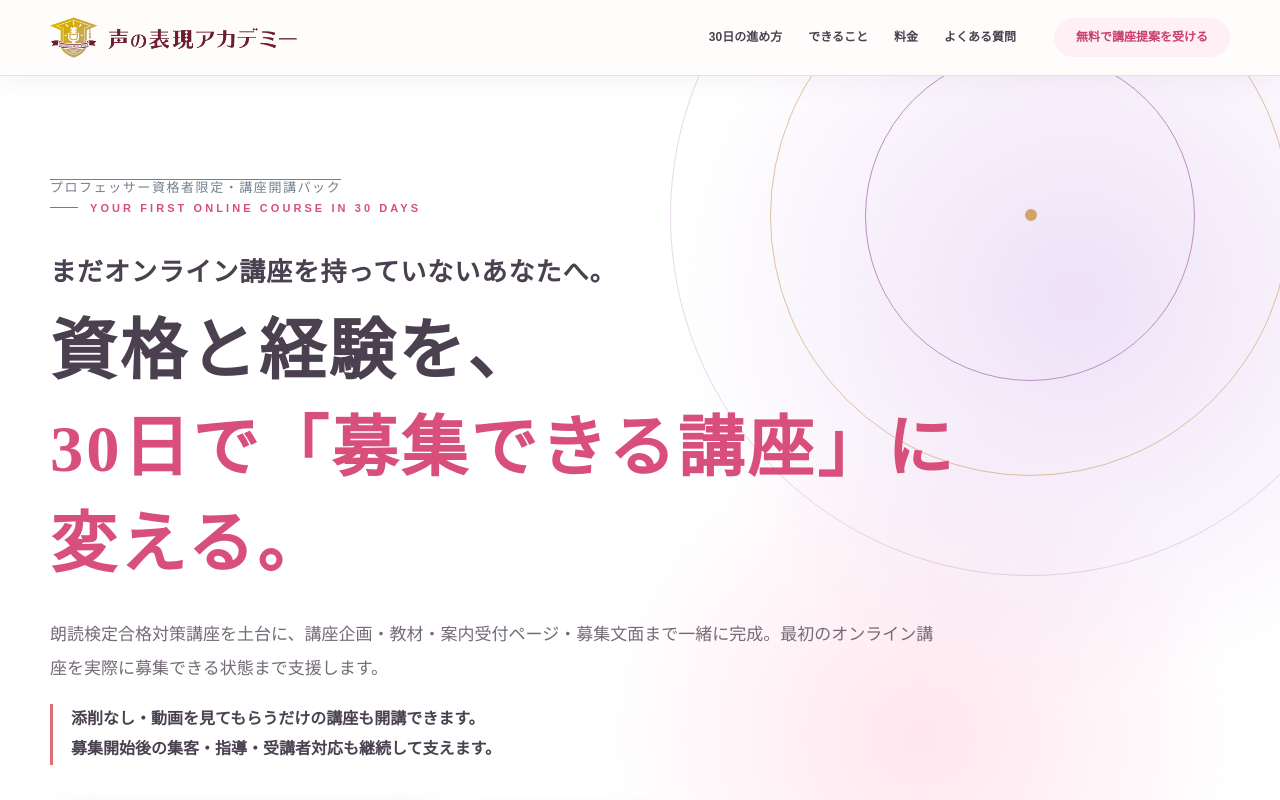
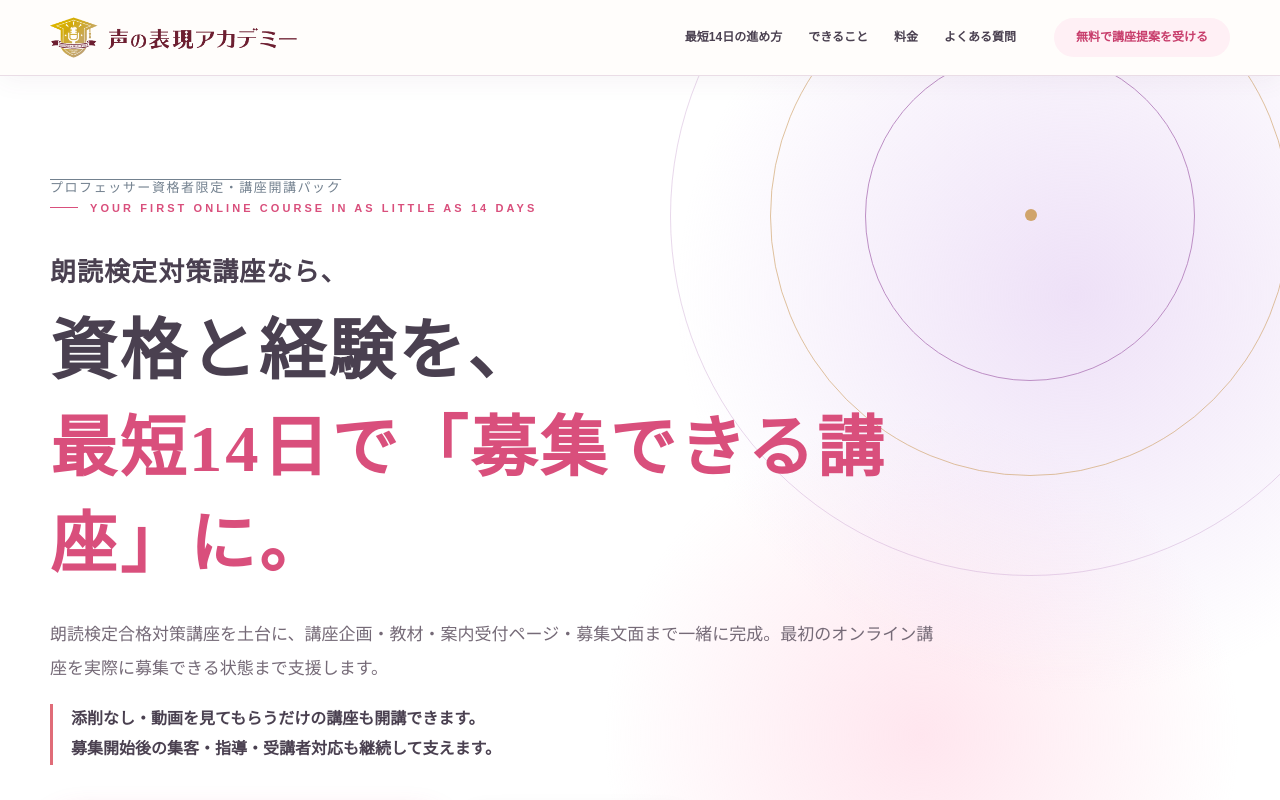
Before and after one commit to yuryuki-ai/koeaca, a Next.js app: page /koeaca/ in a window 1280 px wide. Shown: the top 800 px of the page. Built offline with nearby package versions, Linux system fonts and the light colour scheme.

Commit message:
朗読検定対策講座を最短14日訴求に変更

```diff
--- a/app/layout.tsx
+++ b/app/layout.tsx
@@ -2,11 +2,11 @@ import type { Metadata } from "next";
 import "./globals.css";
 
 export const metadata: Metadata = (() => {
-  const title = "声の表現アカデミー｜30日で募集できるオンライン講座へ";
-  const description = "まだオンライン講座を持っていないプロフェッサー資格者へ。資格と経験を、30日を目安に募集できる講座へ変える開講パッケージ。";
+  const title = "声の表現アカデミー｜朗読検定対策講座なら最短14日で募集開始";
+  const description = "まだオンライン講座を持っていないプロフェッサー資格者へ。朗読検定対策講座なら、資格と経験を最短14日を目安に募集できる講座へ変えます。";
   return {
     metadataBase:new URL("https://yuryuki-ai.github.io/koeaca/"), title, description,
-    openGraph:{title,description,type:"website",images:[{url:"/koeaca/og.png",width:1732,height:910,alt:"声の表現アカデミー 資格と経験を、30日で募集できる講座に。"}]},
+    openGraph:{title,description,type:"website",images:[{url:"/koeaca/og.png",width:1732,height:910,alt:"声の表現アカデミー 朗読検定対策講座なら最短14日で募集開始。"}]},
     twitter:{card:"summary_large_image",title,description,images:["/koeaca/og.png"]}
   };
 })();
--- a/app/page.tsx
+++ b/app/page.tsx
@@ -6,17 +6,17 @@ const formEmbedUrl = "https://docs.google.com/forms/d/e/1FAIpQLSd-dsCGZZ_4IYSzju
 
 export default function Home() {
   return <main>
-    <header className="header"><a className="brandLogo" href="#top" aria-label="声の表現アカデミー トップへ"><span className="brandLogoCrop"><img src="/koeaca/koe-academy-logo-sheet.png" alt="声の表現アカデミー"/></span></a><nav><a href="#how">30日の進め方</a><a href="#features">できること</a><a href="#price">料金</a><a href="#faq">よくある質問</a></nav><a className="headerCta" href={inquiryUrl}>無料で講座提案を受ける</a></header>
+    <header className="header"><a className="brandLogo" href="#top" aria-label="声の表現アカデミー トップへ"><span className="brandLogoCrop"><img src="/koeaca/koe-academy-logo-sheet.png" alt="声の表現アカデミー"/></span></a><nav><a href="#how">最短14日の進め方</a><a href="#features">できること</a><a href="#price">料金</a><a href="#faq">よくある質問</a></nav><a className="headerCta" href={inquiryUrl}>無料で講座提案を受ける</a></header>
 
     <section className="hero" id="top">
       <div className="rings" aria-hidden="true"><i/><i/><i/><b/></div>
       <div className="heroInner">
         <p className="overline">プロフェッサー資格者限定・講座開講パック</p>
-        <p className="campaign">YOUR FIRST ONLINE COURSE IN 30 DAYS</p>
-        <h1><span className="heroTarget">まだオンライン講座を持っていないあなたへ。</span>資格と経験を、<br/><em>30日で「募集できる講座」に変える。</em></h1>
+        <p className="campaign">YOUR FIRST ONLINE COURSE IN AS LITTLE AS 14 DAYS</p>
+        <h1><span className="heroTarget">朗読検定対策講座なら、</span>資格と経験を、<br/><em>最短14日で「募集できる講座」に。</em></h1>
         <p className="heroLead">朗読検定合格対策講座を土台に、講座企画・教材・案内受付ページ・募集文面まで一緒に完成。最初のオンライン講座を実際に募集できる状態まで支援します。</p>
         <p className="heroPromise">添削なし・動画を見てもらうだけの講座も開講できます。<br/>募集開始後の集客・指導・受講者対応も継続して支えます。</p>
-        <div className="heroActions"><a className="button primary" href={inquiryUrl}>自分専用のオンライン講座提案を受ける <span>→</span></a><a className="button secondary" href="#how">30日間の進め方を見る</a></div>
+        <div className="heroActions"><a className="button primary" href={inquiryUrl}>自分専用のオンライン講座提案を受ける <span>→</span></a><a className="button secondary" href="#how">最短14日の進め方を見る</a></div>
         <p className="heroReassurance">まずは無料で、あなたに合う最初の講座・対象者・開講手順をご提案します。相談だけでお申込みにはなりません。</p>
         <p className="limit"><b>個別支援のため合計20名様限定</b><span>初期費用を抑えて始める</span><strong>¥132,000<small>（税込）</small></strong></p>
       </div>
@@ -41,14 +41,12 @@ export default function Home() {
     </section>
 
     <section className="how section" id="how">
-      <div className="sectionTitle centered"><span>YOUR 30-DAY LAUNCH PLAN</span><h2>30日を目安に、<br/><em>募集できる講座まで完成。</em></h2><p className="timelineLead">何を教えるか決めるところから、案内ページを公開して募集を始めるところまで、順番に進めます。</p></div>
+      <div className="sectionTitle centered"><span>YOUR 14-DAY LAUNCH PLAN</span><h2>朗読検定対策講座なら、<br/><em>最短14日で募集開始。</em></h2><p className="timelineLead">既存の講座フォーマットを活用し、講座内容を整えるところから、案内ページを公開して募集を始めるところまで進めます。</p></div>
       <ol className="steps">
-        <li><b>01</b><div><span>WEEK 1 / DESIGN</span><h3>最初の講座を<br/>決める</h3><p>資格・経験・得意分野を整理し、対象者、講座内容、受講後のゴール、受講料を決めます。</p></div></li>
-        <li><b>02</b><div><span>WEEK 2 / MATERIALS</span><h3>教材と指導手順を<br/>整える</h3><p>既存フォーマットを土台に、カリキュラム、教材、受講者への案内を具体化します。</p></div></li>
-        <li><b>03</b><div><span>WEEK 3 / PAGE</span><h3>案内・受付ページを<br/>完成させる</h3><p>講座の魅力が伝わる文章とプロフィールを整え、申込みを受け付けられるページを公開します。</p></div></li>
-        <li><b>04</b><div><span>WEEK 4 / LAUNCH</span><h3>募集を始める</h3><p>募集文面と発信先を準備し、声の表現アカデミーやご自身の媒体から最初の募集を始めます。</p></div></li>
+        <li><b>01</b><div><span>WEEK 1 / COURSE DESIGN</span><h3>講座内容と教材を<br/>整える</h3><p>既存フォーマットを土台に、対象者、受講料、カリキュラム、教材、指導手順を具体化します。</p></div></li>
+        <li><b>02</b><div><span>WEEK 2 / PAGE &amp; LAUNCH</span><h3>案内ページを完成し、<br/>募集を始める</h3><p>講座案内・受付ページと募集文面を整え、声の表現アカデミーや協会メルマガなどで募集を開始します。</p></div></li>
       </ol>
-      <p className="launchSchedule"><span>募集開始までの目安</span><strong>30日</strong><small>※原則的な進行例です。講座内容や準備状況により異なります。</small></p>
+      <p className="launchSchedule"><span>朗読検定対策講座の募集開始まで</span><strong>最短14日</strong><small>※講座内容や準備状況によって期間は異なります。</small></p>
     </section>
 
     <section className="features section" id="features">
@@ -124,7 +122,7 @@ export default function Home() {
         <article className="priceCard lightPlan primaryPlan"><span className="planBadge">まず小さく始めたい方に</span><small>LIGHT PLAN</small><h2>ライトプラン</h2><div className="priceValue"><i>¥</i><b>132,000</b><span>（税込）</span></div><del>通常価格 ¥198,000</del><div className="planFee"><span>販売手数料 合計</span><strong>49.5%</strong><small>内訳：協会運営40%＋プラットフォーム等9.5%</small></div><div className="stepUp"><span>売上が伸びた後も安心</span><strong>累計売上13万5,000円を達成した翌月から<br/><em>販売手数料 29.5％</em>へ</strong><small>追加費用も変更手続きも不要。高い手数料率がずっと続くことはありません。</small></div><p>初期費用を抑え、無理のない一歩から始めたい方に。</p><a className="button primary planApply" href={lightOrderUrl} target="_blank" rel="noreferrer">ライトプランで講座開講を始める <span>→</span></a><em className="orderNote">BASEのお申込みページへ移動します</em></article>
         <article className="priceCard standardPlan"><span className="planBadge">販売手数料を最初から抑える</span><small>STANDARD PLAN</small><h2>スタンダードプラン</h2><div className="priceValue"><i>¥</i><b>198,000</b><span>（税込）</span></div><del>通常価格 ¥250,000</del><div className="planFee"><span>販売手数料 合計</span><strong>29.5%</strong><small>内訳：協会運営20%＋プラットフォーム等9.5%</small></div><p>開講直後から、販売手数料を抑えたい方に。</p><a className="button secondary planApply" href={standardOrderUrl} target="_blank" rel="noreferrer">スタンダードプランに申し込む <span>→</span></a><em className="orderNote">BASEのお申込みページへ移動します</em></article>
       </div>
-      <div className="planAction"><span className="sharedLimit">企画から公開後まで個別に支援するため、合計20名様限定</span><p>まだ講座内容が決まっていなくても、最初の講座・対象者・受講料・30日間の進め方をご提案します。</p><a className="button secondary wide" href={inquiryUrl}>自分専用のオンライン講座提案を受ける <span>→</span></a><em>提案を受けただけで、お申込みになることはありません</em></div>
+      <div className="planAction"><span className="sharedLimit">企画から公開後まで個別に支援するため、合計20名様限定</span><p>まだ講座内容が決まっていなくても、最初の講座・対象者・受講料・募集開始までの進め方をご提案します。</p><a className="button secondary wide" href={inquiryUrl}>自分専用のオンライン講座提案を受ける <span>→</span></a><em>提案を受けただけで、お申込みになることはありません</em></div>
       <div className="applicationAssurance"><strong>申込み前に、講座化できる内容とサポート範囲を確認できます。</strong><p>講座内容が決まっていなくても無料でご相談いただけます。料金や進め方を確認し、納得したうえでお申込みください。無理にお申込みをおすすめすることはありません。</p></div>
       <p className="zero">受講料無料の講座・体験講座には、販売手数料がかかりません。</p>
     </section>
@@ -143,11 +141,11 @@ export default function Home() {
     </div></section>
 
     <section className="consultation section" id="consultation">
-      <div className="consultationIntro"><span>YOUR PERSONAL ONLINE COURSE PROPOSAL</span><h2>あなた専用のオンライン講座を、<br/>無料でご提案します。</h2><p>お持ちの資格と経験を伺い、最初に開く講座、対象者、受講料、準備する内容、募集開始までの進め方を一緒に整理します。まだ講座内容が決まっていなくても大丈夫です。</p><ul><li>最初に開講するオンライン講座の案</li><li>対象者・受講料・講座のゴール</li><li>30日間の準備スケジュール</li></ul></div>
+      <div className="consultationIntro"><span>YOUR PERSONAL ONLINE COURSE PROPOSAL</span><h2>あなた専用のオンライン講座を、<br/>無料でご提案します。</h2><p>お持ちの資格と経験を伺い、最初に開く講座、対象者、受講料、準備する内容、募集開始までの進め方を一緒に整理します。まだ講座内容が決まっていなくても大丈夫です。</p><ul><li>最初に開講するオンライン講座の案</li><li>対象者・受講料・講座のゴール</li><li>最短14日を目安にした準備スケジュール</li></ul></div>
       <div className="formWrap"><iframe src={formEmbedUrl} title="オンライン講座開講・無料相談フォーム" loading="lazy">読み込んでいます…</iframe><p>フォームが表示されない場合は、<a href={formUrl} target="_blank" rel="noreferrer">Googleフォームを開いてご回答ください</a>。</p></div>
     </section>
 
-    <section className="finalCta"><div className="rings bottom" aria-hidden="true"><i/><i/><i/><b/></div><div><span>YOUR FIRST ONLINE COURSE IN 30 DAYS</span><h2>まだオンライン講座を<br/>持っていないあなたへ。</h2><p>資格と経験を、30日を目安に「募集できる講座」へ。<br/>まずは、あなたならどんな講座を開けるのか無料提案をお受け取りください。</p><a className="button primary large" href={inquiryUrl}>自分専用のオンライン講座提案を受ける <span>→</span></a><small>提案を受けただけで申込みにはなりません・20名様限定</small></div></section>
+    <section className="finalCta"><div className="rings bottom" aria-hidden="true"><i/><i/><i/><b/></div><div><span>YOUR FIRST ONLINE COURSE IN AS LITTLE AS 14 DAYS</span><h2>朗読検定対策講座なら、<br/>最短14日で募集開始。</h2><p>資格と経験を、「申込みを受け付けられる講座」へ。<br/>まずは、あなたならどんな講座を開けるのか無料提案をお受け取りください。</p><a className="button primary large" href={inquiryUrl}>自分専用のオンライン講座提案を受ける <span>→</span></a><small>提案を受けただけで申込みにはなりません・20名様限定</small></div></section>
 
     <footer><a className="brandLogo footerBrandLogo" href="#top" aria-label="声の表現アカデミー トップへ"><span className="brandLogoCrop"><img src="/koeaca/koe-academy-logo-sheet.png" alt="声の表現アカデミー"/></span></a><p>一般社団法人 日本朗読検定協会</p><small>© 一般社団法人 日本朗読検定協会</small></footer>
     <a className="mobileCta" href={inquiryUrl}>無料で講座提案を受ける <span>→</span></a>
```
Also changed, not shown: app/globals.css.
